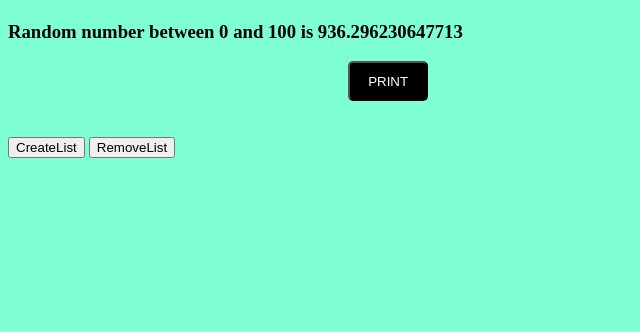
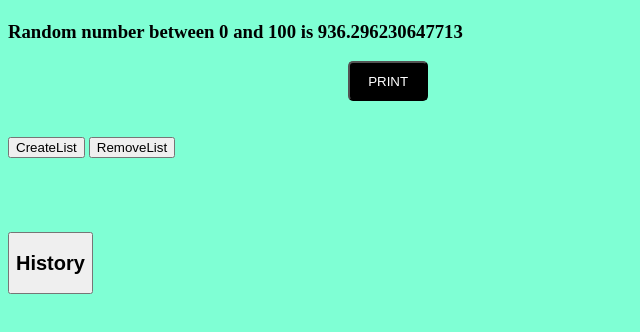
Before and after one commit to GokulKrishnan10/NewHTML, a plain HTML site: page new.html in a window 1280 px wide. Shown: the part 274-606 px from the top of the page, without its empty margins (0-640 px from the left). Drawn offline with Linux system fonts and the light colour scheme.

Commit message:
Added some js

```diff
--- a/learn.js
+++ b/learn.js
@@ -17,6 +17,14 @@ let json={
     "country":"India",
     "favorites":['Chocolates','Watching movies']
 };
+track=()=>{
+    if(confirm("Want this page to track your History?")){
+        document.getElementById("feedback").innerHTML="You Confirmed History tracking";
+    }
+    else{
+        document.getElementById("feedback").innerHTML="You clicked Cancel";
+    }
+}
 console.log(json['name']);
 console.log(json['favorites'].toString());
 window.alert("Unprotected Page");
--- a/new.html
+++ b/new.html
@@ -22,6 +22,9 @@
         <button onclick="removeList()">RemoveList</button>
         <br><br>
         <h2 id="list"></h2>
+        <br><br>
+        <button onclick="track()"><h2>History</h2></button>
+        <h3 id="feedback"></h3>
         <script src="learn.js">
         </script>
     </body>
```
